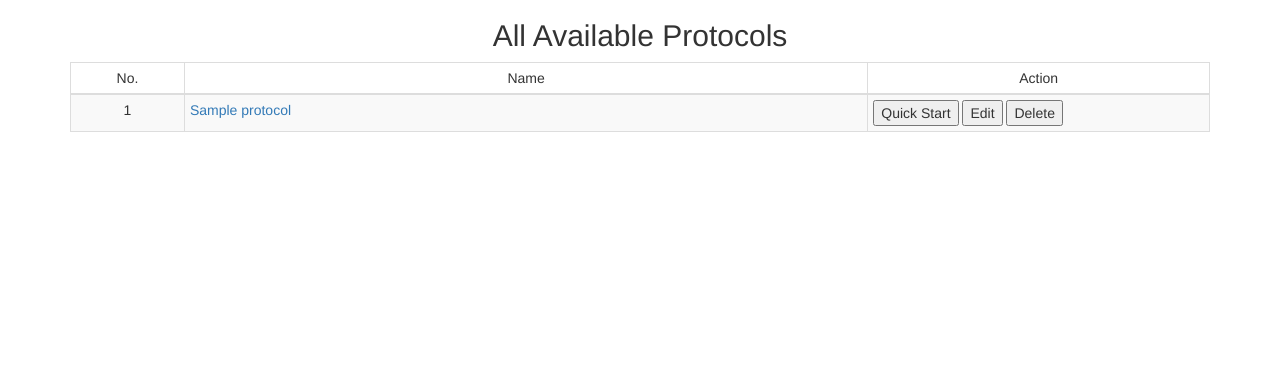
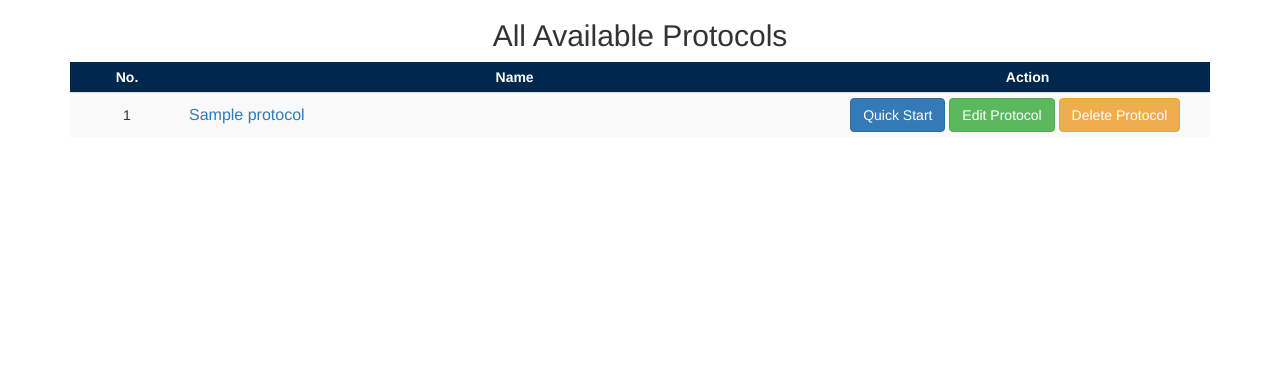
Before and after one commit to sjmsjj/Protocol-web, a Django app: page /protocol/protocols/ in a window 1280 px wide. Shown: the part 51-420 px from the top of the page. Run offline with Django 3.2, Linux system fonts and the light colour scheme; tables that the repository leaves empty hold one stand-in row (values such as "Sample post"); some libraries are stand-ins or nearby versions.

Commit message:
optimized the delete protocol functionality, added the modal for starting new experiment

```diff
--- a/protocol/protocol/static/protocol/css/protocol.css
+++ b/protocol/protocol/static/protocol/css/protocol.css
@@ -126,9 +126,13 @@
    pointer-events: none;
 }
 
-table[id="tbProtocols"] thead td{
+table[id="tbProtocols"] thead td,
+table[id="tbSteps"] thead td{
+   color:#ffffff;
    text-align: center;
    vertical-align: bottom;
+   font-weight: bold;
+   background: #00274c;
 }
 table[id="tbProtocols"] tbody td{
    text-align: center;
@@ -169,9 +173,9 @@ td > input[type="text"], textarea {
     text-align: left;
 }
 
-.btnGroup {
+.btnGroup, #orderSelection {
    right: 0px;
-   bottom: 30%;
+   bottom: 40%;
    padding: 4px;
    position: fixed;
    z-index: 9999995;
--- a/protocol/protocol/templates/protocol/add_edit_protocol.html
+++ b/protocol/protocol/templates/protocol/add_edit_protocol.html
@@ -69,9 +69,9 @@
 
 
 		<div class='btnGroup'>
+			<button id='btnCancelSaveProtocol' class="btn btn-block" onclick="window.location.href='{% url 'protocol_list' %}'">Cancel</button>
+			<button id='btnAddProtocol' class="btn btn-primary btn-block">Save</button>
 		    <button id="btnAddStep" class="btn btn-warning btn-block">Add Steps</button>
-			<button id='btnAddProtocol' class="btn btn-primary btn-block">Save</button>
-			<button id='btnCancelSaveProtocol' class="btn btn-block" onclick="window.location.href='{% url 'protocol_list' %}'">Cancel</button>
 			<button id="btnRedirect" style="display:none"></button>
 		</div>
 	</div>
--- a/protocol/protocol/templates/protocol/dynamic/protocol_list_js.html
+++ b/protocol/protocol/templates/protocol/dynamic/protocol_list_js.html
@@ -1,4 +1,6 @@
 <script type="text/javascript">
+    var START_NEW_EXPERIMENT = "start new experiment";
+    var DELETE_PROTOCOL = "delete protocol";
 	var protocol_name;
 	var action;
 
@@ -9,13 +11,13 @@
 
 	function start_new_experiment(){
 		protocol_name = this.value;
-		action = 'start new experiment';
+		action = START_NEW_EXPERIMENT;
 		send_action_to_server(protocol_name, action)
 	}
 
 	function delete_protocol(){
 		protocol_name = this.value;
-		action = 'delete protocol';
+		action = DELETE_PROTOCOL;
 		var ninstance = Number(this.name);
 		var delete_protocol_confirm_message = 'Do you want to delete this protocol?';
 	    if(ninstance > 0){
@@ -40,6 +42,16 @@
 		    	if(response != 'success'){
 		    		alert(response);
 		    	}
+		    	else{
+		    		if(action === DELETE_PROTOCOL){
+		    			window.location.href="{% url 'protocol_list' %}";
+		    		}
+		    		else if(action === START_NEW_EXPERIMENT){
+		    			var modal_content = "Initated new experiment following the protocol: <br><b>" + protocol_name + "</b>.";
+		    			$("#modalContent").html(modal_content);
+		    			$("#btnNewExperimentSuceess").trigger("click");
+		    		}
+		    	}
 		    },
 		});
 	}
--- a/protocol/protocol/templates/protocol/protocol_detail.html
+++ b/protocol/protocol/templates/protocol/protocol_detail.html
@@ -31,7 +31,7 @@
     </div>
 
     <div class="btnGroup">
-        <button id="btnEditProtocol" class="btn btn-warning btn-block" onclick="window.location.href = '{% url 'add_edit_protocol' %}?protocol_name={{protocol.name}}'">Edit Protocol</button>
+        <button id="btnEditProtocol" class="btn btn-success btn-block" onclick="window.location.href = '{% url 'add_edit_protocol' %}?protocol_name={{protocol.name}}'">Edit Protocol</button>
     </div>
 
 </div>
--- a/protocol/protocol/templates/protocol/protocol_list.html
+++ b/protocol/protocol/templates/protocol/protocol_list.html
@@ -16,28 +16,28 @@
 
 		<div class='row'>
 	    	<div class='col-md-12 table-responsive'>
-			    <table id='tbProtocols' class='table table-striped table-bordered table-hover table-condensed'>
+			    <table id='tbProtocols' class='table table-striped table-bordere table-hover table-condensed'>
 			        <thead>
 			        	<tr>
 			        		<td width='10%'>No.</td>
-			        		<td width='60%'5>Name</td>
-			        		<td width='30%'>Action</td>
+			        		<td width='58%'5>Name</td>
+			        		<td width='42%'>Action</td>
 			        	</tr>
 			        </thead>
 
 			        <tbody>
 			        	{% for protocol in protocols %}
 				        	<tr id="{{protocol.name}}">
-				        		<td>{{forloop.counter}}</td>
+				        		<td style="vertical-align:middle">{{forloop.counter}}</td>
 
-				        		<td>
-				        			<a href="{% url 'protocol_detail' protocol=protocol.name %}">{{protocol.name}}</a>
+				        		<td style="vertical-align:middle">
+				        			<a style="font-size: 16px" href="{% url 'protocol_detail' protocol=protocol.name %}">{{protocol.name}}</a>
 				        		</td>
 
 			                    <td>
-			                    	<button class='btnStartExperiment' value='{{protocol.name}}'>Quick Start</button>
-			                    	<button class='btnEditProtocol' value='{{protocol.name}}'>Edit</button>
-			                    	<button class='btnDeleteProtocol' value='{{protocol.name}}' name='{{protocol.ninstance}}'>Delete</button>
+			                    	<button class='btnStartExperiment btn btn-primary' value='{{protocol.name}}'>Quick Start</button>
+			                    	<button id="btnEditProtocol" class="btn btn-success" onclick="window.location.href = '{% url 'add_edit_protocol' %}?protocol_name={{protocol.name}}'">Edit Protocol</button>
+			                    	<button class="btnDeleteProtocol btn btn-warning" value='{{protocol.name}}' name='{{protocol.ninstance}}'>Delete Protocol</button>
 			                    </td>
 				        	</tr>
 			        	{% endfor %}
@@ -45,6 +45,32 @@
 			    </table>
 		    </div>
 	    </div>
+
+        <button style="display:none" id="btnNewExperimentSuceess" data-toggle="modal" data-target="#myModal"></button>
+		<div class="modal fade" id="myModal" role="dialog">
+			<div class="modal-dialog">
+			<!-- Modal content-->
+				<div class="modal-content">
+					<div class="modal-header">
+			            <button type="button" class="close" data-dismiss="modal">&times;</button>
+						<h4 class="modal-title">Success</h4>
+						</div>
+						<div class="modal-body">
+							<p id="modalContent"></p>
+						</div>
+						<div class="modal-footer">
+						<button type="button" class="btn btn-default" data-dismiss="modal">Close</button>
+					</div>
+				</div>
+
+			</div>
+		</div>
+
+
+
+
+
+
 	</div>
 
 	{% include  'protocol/dynamic/protocol_list_js.html' %}
```
Also changed, not shown: protocol/protocol/templates/protocol/main.html (+8 -11 lines).
